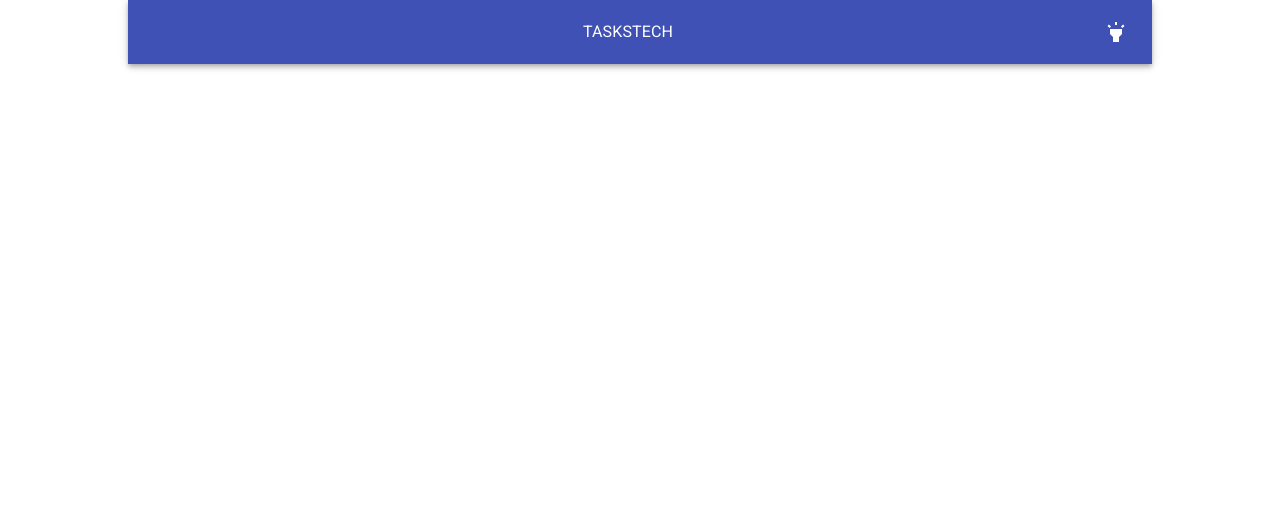
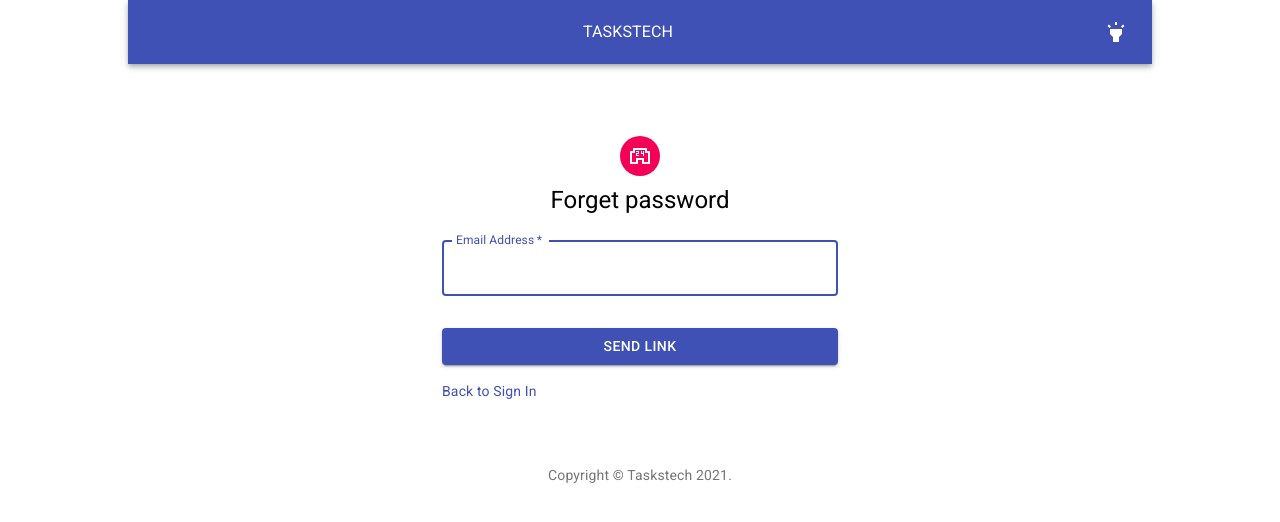
Before and after one commit to tweneboah/taskstech, a React (Create React App) app: page /forget_password in a window 1280 px wide. Shown: the top 522 px of the page. Built offline with nearby package versions, Linux system fonts and the light colour scheme.

Commit message:
[Mod] update the Route and Link

```diff
--- a/src/App.js
+++ b/src/App.js
@@ -10,8 +10,8 @@ function App() {
       <Header />
       <Switch>
         <Route exact path="/signup" component={Pages.SignUp} />
-        <Route exact path="/forgetpassword" component={Pages.ForgetPassword} />
-        <Route exact path="/forgetpassword" component={Pages.ForgetPassword} />
+        <Route exact path="/forget_password" component={Pages.ForgetPassword} />
+        <Route exact path="/reset_password/:id" component={Pages.ResetPassword} />
         <Route exact path="/" component={Pages.Login} />
       </Switch>
     </div>
--- a/src/pages/login/Login.jsx
+++ b/src/pages/login/Login.jsx
@@ -91,7 +91,7 @@ export default function LogIn() {
 					</Button>
 					<Grid container>
 						<Grid item xs>
-							<Link component={RouterLink} to="/forgetpassword" variant="body2">
+							<Link component={RouterLink} to="/forget_password" variant="body2">
 								Forgot password?
 							</Link>
 						</Grid>
```
